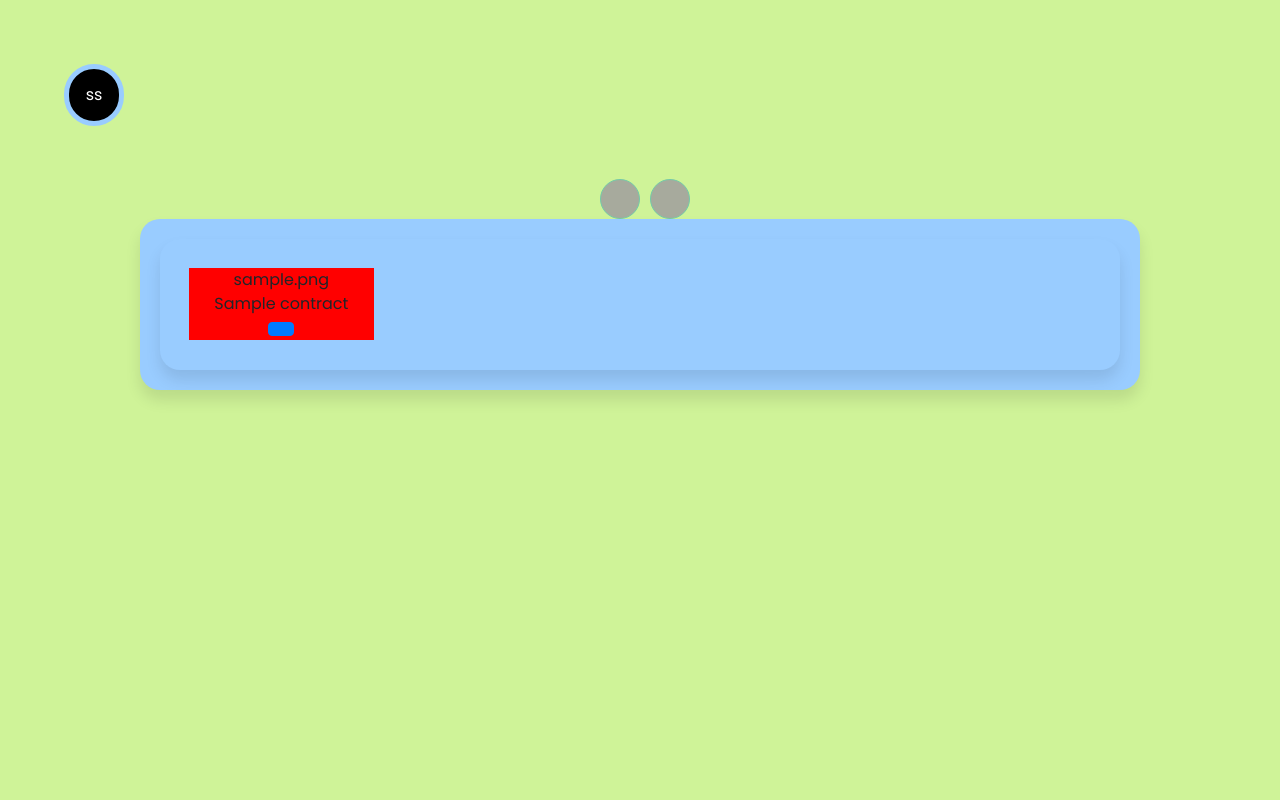
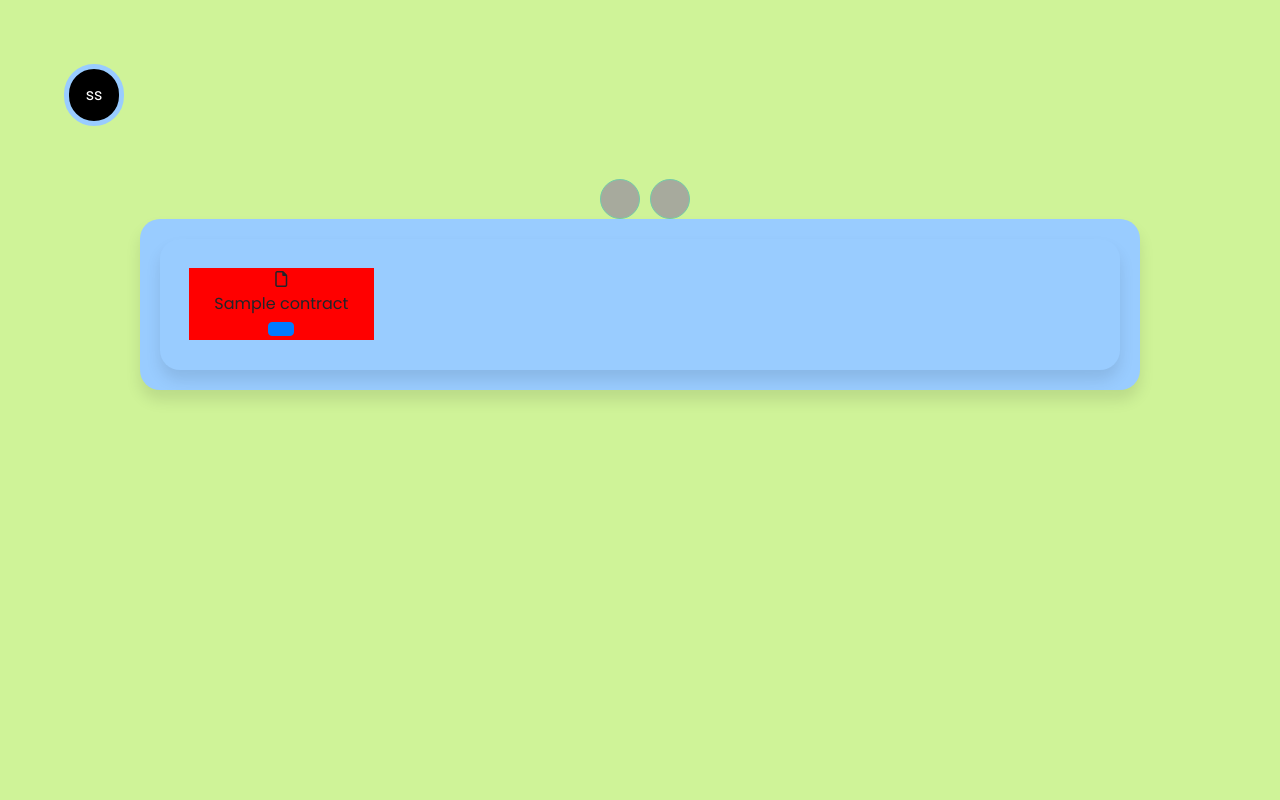
Before and after one commit to EireSmith/notch, a Flask app: page /invoices in a window 1280 px wide. Run offline with Flask 2, Linux system fonts and the light colour scheme; a user stored in the database is signed in; tables that the repository leaves empty hold one stand-in row (values such as "Sample post"); some libraries are stand-ins or nearby versions.

Commit message:
Update invoices.html
added fontawesome file icon

```diff
--- a/website/templates/invoices.html
+++ b/website/templates/invoices.html
@@ -14,7 +14,7 @@
                     <div class="invoice_grid">
                         {% for invoice in invoices %}
                         <div class="invoice_cell">
-                            <div class="invoice_name">{{invoice.filename}}</div>
+                            <div class="invoice_name"><i class="fa-regular fa-file"></i></div>
                             <div class="invoice_job">{{invoice.job_title}}</div>
                             <div class="invoice_download_btn"><a href= "{{ url_for('views.download_invoice', id=invoice.id) }}" class="btn btn-primary submitSignUp"></a></div>
                         </div>
```
